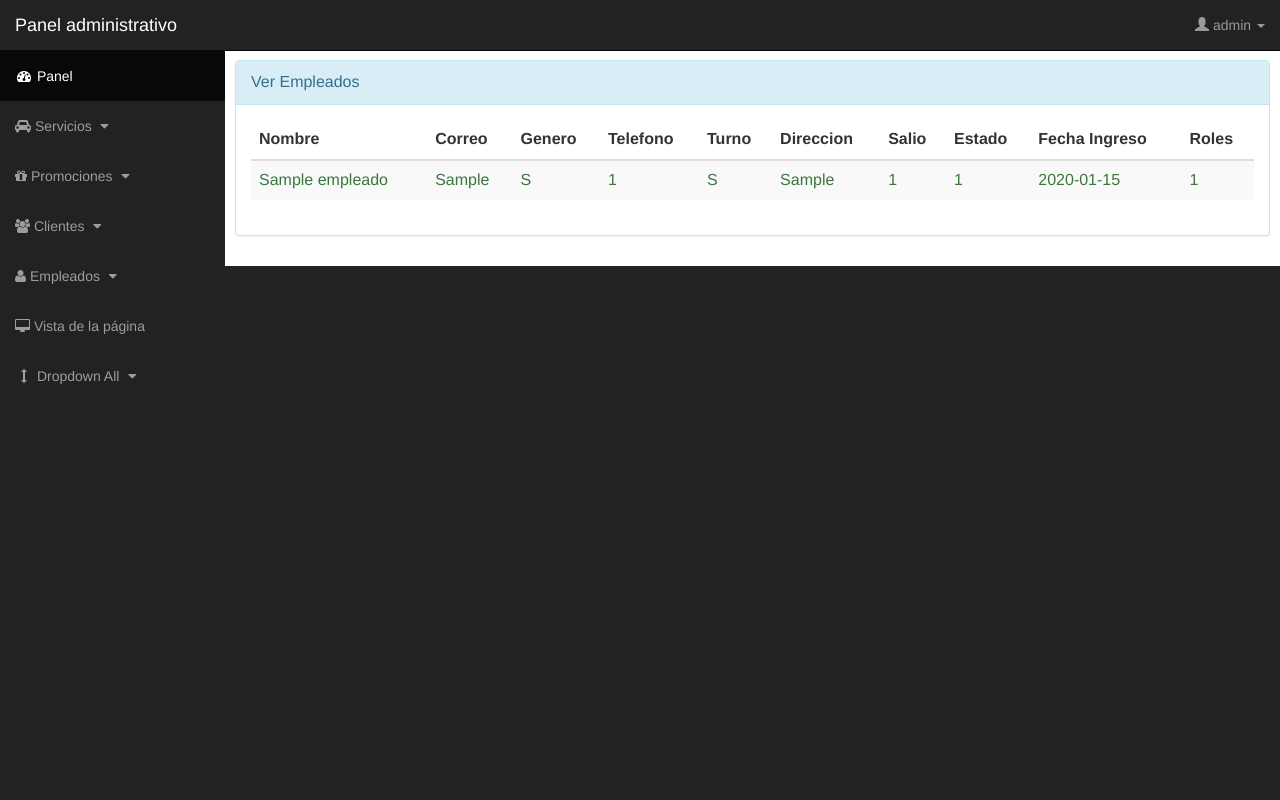
After one commit to Pilaba/El-panzas, a PHP site: page /Admin/VerEmpleados.php in a window 1280 px wide. The commit adds this page. Run offline with PHP 8.4, Linux system fonts and the light colour scheme; a user stored in the database is signed in; tables that the repository leaves empty hold one stand-in row (values such as "Sample post").

Commit message:
agregela posibilidad de ver empleados

```diff
--- a/Carwash/Admin/Menu.php
+++ b/Carwash/Admin/Menu.php
@@ -98,7 +98,7 @@
                     <a href="javascript:;" data-toggle="collapse" data-target="#demo2"><i class="fa fa-user"></i> Empleados <i class="fa fa-fw fa-caret-down"></i></a>
                         <ul id="demo2" class="collapse">
                             <li>
-                                <a href="#">Ver empleados</a>
+                                <a href="VerEmpleados.php">Ver empleados</a>
                             </li>
                             <li>
                                 <a href="../AgregarEmpleado.php">Agregar empleados</a>
--- /dev/null
+++ b/Carwash/Admin/VerEmpleados.php
@@ -0,0 +1,93 @@
+<body>
+<div id="wrapper">
+    <?php
+    require_once ("Menu.php");
+    require_once  ("../FuncionesPHP.php");
+
+    ?>
+
+
+    <div id="page-wrapper">
+        <div class="panel panel-info">
+            <div class="panel-heading">
+                <div class="panel-title"> Ver Empleados</div>
+            </div>
+            <div class="panel-body">
+                <table class="table table-striped">
+                    <thead>
+                        <tr>
+                            <th>Nombre</th>
+                            <th>Correo</th>
+                            <th>Genero</th>
+                            <th>Telefono</th>
+                            <th>Turno</th>
+                            <th>Direccion</th>
+                            <th>Salio</th>
+                            <th>Estado</th>
+                            <th>Fecha Ingreso</th>
+                            <th>Roles</th>
+                        </tr>
+                    </thead>
+                    <thbody>
+                        <?php
+                        $Link=ConectarseaBD();
+                        $Resultado=$Link->query("SELECT * FROM empleado");
+                        $Link->close();
+
+                        $filas=$Resultado->num_rows;
+
+                        for ($i=0; $i<$filas; $i++){
+                            $Resultado->data_seek($i);
+                            $array=$Resultado->fetch_array(MYSQLI_ASSOC);
+
+                            $Nombre=$array["nombreE"];
+                            $correo=$array["Correo"];
+                            $genero=$array["Genero"];
+                            $telefono=$array["Telefono"];
+                            $turno=$array["Turno"];
+                            $Direccion=$array["direccion"];
+                            $salario=$array["salario"];
+                            $estado=$array["estado"];
+                            $fechaIn=$array["FechaIngreso"];
+                            $rol=$array["id_rol"];
+
+                            echo <<<eti
+                                <tr class="alert-success">
+                                    <td> $Nombre </td>
+                                    <td>  $correo</td>
+                                    <td>  $genero</td>
+                                    <td>  $telefono</td>
+                                    <td>  $turno</td>
+                                    <td>  $Direccion</td>
+                                    <td>  $salario</td>
+                                    <td>  $estado</td>
+                                    <td>  $fechaIn</td>
+                                    <td> $rol</td>
+                                </tr>
+eti;
+                        }
+                        ?>
+                    </thbody>
+                </table>
+            </div>
+        </div>
+        <!-- /.container-fluid -->
+    </div>
+    <!-- /#page-wrapper -->
+
+</div>
+<!-- /#wrapper -->
+
+<!-- jQuery -->
+<script src="js/jquery.js"></script>
+
+<!-- Bootstrap Core JavaScript -->
+<script src="js/bootstrap.min.js"></script>
+
+<!-- Morris Charts JavaScript -->
+<script src="js/plugins/morris/raphael.min.js"></script>
+<script src="js/plugins/morris/morris.min.js"></script>
+<script src="js/plugins/morris/morris-data.js"></script>
+
+
+</body>
```
